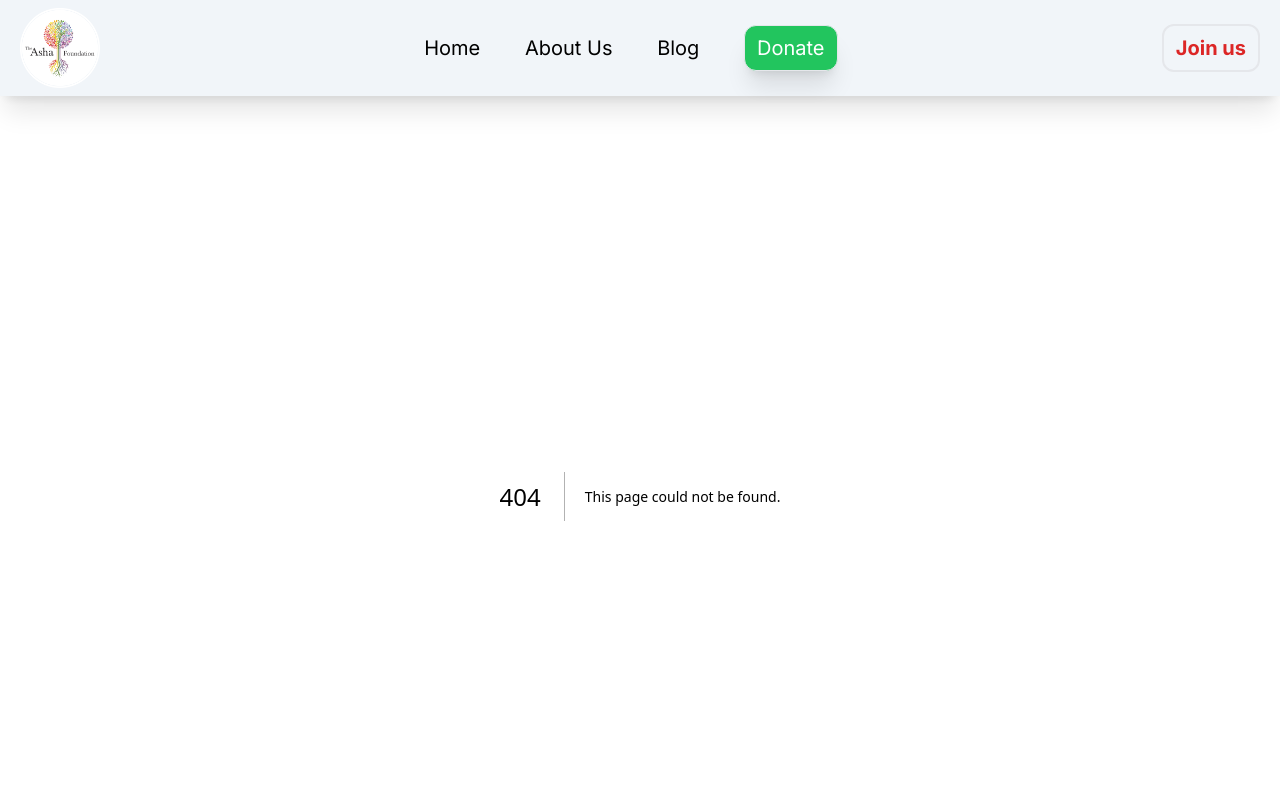
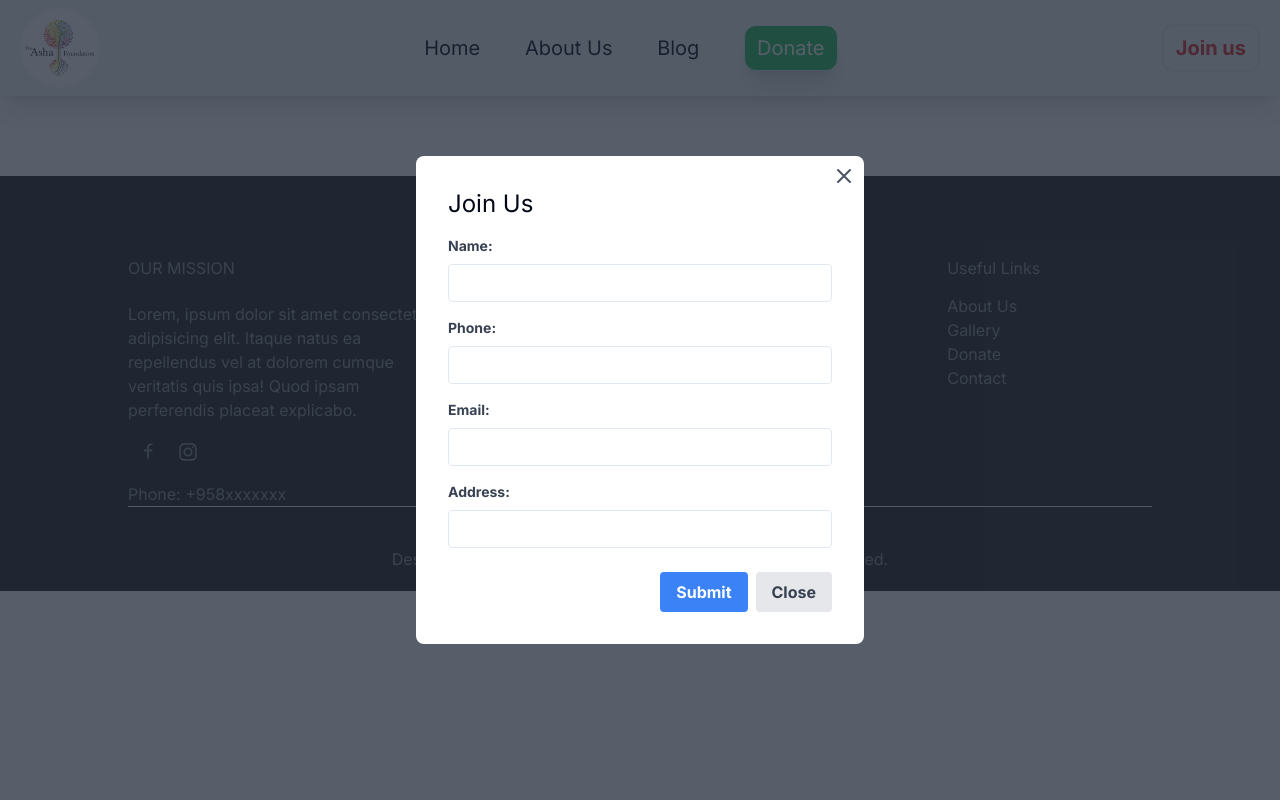
Before and after one commit to anurajkumar23/Asha-foundation, a Next.js app: page /components/joinus in a window 1280 px wide. Before the commit this address had no page. Shown: the top 800 px of the page. Built offline with nearby package versions, Linux system fonts and the light colour scheme.

Commit message:
added join us form

```diff
--- a/src/app/components/Navbar/navbar.tsx
+++ b/src/app/components/Navbar/navbar.tsx
@@ -5,9 +5,20 @@ import Link from 'next/link'
 import { useState } from 'react'
 import { AiOutlineMenu, AiOutlineClose } from 'react-icons/ai'
 import { FaFacebook, FaInstagram, FaTwitter, FaWhatsapp } from 'react-icons/fa'
+import JoinUsForm from '../joinus/page'
+
 
 export default function Navbar() {
   const [menuOpen, setMenuOpen] = useState(false)
+  const [showModal, setShowModal] = useState(false);
+
+  const handleJoinUsClick = () => {
+    setShowModal(true);
+  };
+
+  const handleCloseModal = () => {
+    setShowModal(false);
+  };
 
   const handleNav = () => {
     setMenuOpen(!menuOpen)
@@ -38,7 +49,8 @@ export default function Navbar() {
           </Link>
         </ul>
         <div className='flex items-center gap-x-3 '>
-          <div className=' border-2 rounded-xl px-3 py-2 hover:text-white text-red-600 text-xl font-bold cursor-pointer hover:bg-red-300 hover:border-red-400'>Join us</div>
+          <div className=' border-2 rounded-xl px-3 py-2 hover:text-white text-red-600 text-xl font-bold cursor-pointer hover:bg-red-300 hover:border-red-400' onClick={handleJoinUsClick} >Join us</div>
+          {showModal && <JoinUsForm onClose={handleCloseModal} />}
           <div onClick={handleNav} className='md:hidden cursor-pointer relative'>
             <AiOutlineMenu size={25} className='justify-end' />
           </div>
--- /dev/null
+++ b/src/app/components/joinus/page.tsx
@@ -0,0 +1,122 @@
+"use client"
+
+import { useState } from 'react';
+
+interface JoinUsFormProps {
+  onClose: () => void;
+}
+
+const JoinUsForm: React.FC<JoinUsFormProps> = ({ onClose }) => {
+  const [formData, setFormData] = useState({
+    name: '',
+    phone: '',
+    email: '',
+    address: '',
+  });
+
+  const handleChange = (e: React.ChangeEvent<HTMLInputElement>) => {
+    const { name, value } = e.target;
+    setFormData((prevData) => ({
+      ...prevData,
+      [name]: value,
+    }));
+  };
+
+  const handleSubmit = (e: React.FormEvent) => {
+    e.preventDefault();
+    // Handle form submission here, e.g., send data to server
+    console.log(formData);
+    // Close the form after submission
+    onClose();
+  };
+
+  return (
+    <div className="fixed top-0 left-0 w-full h-full flex items-center justify-center bg-gray-800 bg-opacity-75 z-50">
+      <div className="bg-white rounded-lg p-8 max-w-md w-full relative">
+        <button
+          onClick={onClose}
+          className="absolute top-2 right-2 text-gray-600 hover:text-gray-800 focus:outline-none"
+        >
+          <svg
+            xmlns="http://www.w3.org/2000/svg"
+            className="h-6 w-6"
+            fill="none"
+            viewBox="0 0 24 24"
+            stroke="currentColor"
+          >
+            <path
+              strokeLinecap="round"
+              strokeLinejoin="round"
+              strokeWidth={2}
+              d="M6 18L18 6M6 6l12 12"
+            />
+          </svg>
+        </button>
+        <h2 className="text-2xl mb-4">Join Us</h2>
+        <form onSubmit={handleSubmit}>
+          <div className="mb-4">
+            <label className="block text-gray-700 text-sm font-bold mb-2">Name:</label>
+            <input
+              type="text"
+              name="name"
+              value={formData.name}
+              onChange={handleChange}
+              className="appearance-none border rounded w-full py-2 px-3 text-gray-700 leading-tight focus:outline-none focus:border-blue-600 transition ease-in-out focus:shadow-outline"
+              required
+            />
+          </div>
+          <div className="mb-4">
+            <label className="block text-gray-700 text-sm font-bold mb-2">Phone:</label>
+            <input
+              type="text"
+              name="phone"
+              value={formData.phone}
+              onChange={handleChange}
+              className="appearance-none border rounded w-full py-2 px-3 text-gray-700 leading-tight focus:outline-none focus:border-blue-600 transition ease-in-out focus:shadow-outline"
+              required
+            />
+          </div>
+          <div className="mb-4">
+            <label className="block text-gray-700 text-sm font-bold mb-2">Email:</label>
+            <input
+              type="email"
+              name="email"
+              value={formData.email}
+              onChange={handleChange}
+              className="appearance-none border rounded w-full py-2 px-3 text-gray-700 leading-tight focus:outline-none focus:border-blue-600 transition ease-in-out focus:shadow-outline"
+              required
+            />
+          </div>
+          <div className="mb-6">
+            <label className="block text-gray-700 text-sm font-bold mb-2">Address:</label>
+            <input
+              type="text"
+              name="address"
+              value={formData.address}
+              onChange={handleChange}
+              className="appearance-none border rounded w-full py-2 px-3 text-gray-700 leading-tight focus:outline-none focus:border-blue-600 transition ease-in-out focus:shadow-outline"
+              required
+            />
+          </div>
+          <div className="flex justify-end">
+            <button
+              type="submit"
+              className="bg-blue-500 hover:bg-blue-700 text-white font-bold py-2 px-4 rounded focus:outline-none  focus:shadow-outline mr-2"
+            >
+              Submit
+            </button>
+            <button
+              type="button"
+              onClick={onClose}
+              className="bg-gray-200 hover:bg-gray-300 text-gray-700 font-bold py-2 px-4 rounded focus:outline-none focus:shadow-outline"
+            >
+              Close
+            </button>
+          </div>
+        </form>
+      </div>
+    </div>
+  );
+};
+
+export default JoinUsForm;
--- a/src/app/globals.css
+++ b/src/app/globals.css
@@ -2,30 +2,75 @@
 @tailwind components;
 @tailwind utilities;
 
-:root {
-  --foreground-rgb: 0, 0, 0;
-  --background-start-rgb: 214, 219, 220;
-  --background-end-rgb: 255, 255, 255;
-}
-html {
-  --scroll-behavior: smooth!important;
-  scroll-behavior: smooth!important;
+@layer base {
+  :root {
+    --background: 0 0% 100%;
+    --foreground: 222.2 84% 4.9%;
+
+    --card: 0 0% 100%;
+    --card-foreground: 222.2 84% 4.9%;
+
+    --popover: 0 0% 100%;
+    --popover-foreground: 222.2 84% 4.9%;
+
+    --primary: 222.2 47.4% 11.2%;
+    --primary-foreground: 210 40% 98%;
+
+    --secondary: 210 40% 96.1%;
+    --secondary-foreground: 222.2 47.4% 11.2%;
+
+    --muted: 210 40% 96.1%;
+    --muted-foreground: 215.4 16.3% 46.9%;
+
+    --accent: 210 40% 96.1%;
+    --accent-foreground: 222.2 47.4% 11.2%;
+
+    --destructive: 0 84.2% 60.2%;
+    --destructive-foreground: 210 40% 98%;
+
+    --border: 214.3 31.8% 91.4%;
+    --input: 214.3 31.8% 91.4%;
+    --ring: 222.2 84% 4.9%;
+
+    --radius: 0.5rem;
   }
 
-body {
+  .dark {
+    --background: 222.2 84% 4.9%;
+    --foreground: 210 40% 98%;
 
-}
-::-webkit-scrollbar {
-  width: 10px;
-  background:#0B111F  ;
+    --card: 222.2 84% 4.9%;
+    --card-foreground: 210 40% 98%;
+
+    --popover: 222.2 84% 4.9%;
+    --popover-foreground: 210 40% 98%;
+
+    --primary: 210 40% 98%;
+    --primary-foreground: 222.2 47.4% 11.2%;
+
+    --secondary: 217.2 32.6% 17.5%;
+    --secondary-foreground: 210 40% 98%;
+
+    --muted: 217.2 32.6% 17.5%;
+    --muted-foreground: 215 20.2% 65.1%;
+
+    --accent: 217.2 32.6% 17.5%;
+    --accent-foreground: 210 40% 98%;
+
+    --destructive: 0 62.8% 30.6%;
+    --destructive-foreground: 210 40% 98%;
+
+    --border: 217.2 32.6% 17.5%;
+    --input: 217.2 32.6% 17.5%;
+    --ring: 212.7 26.8% 83.9%;
+  }
 }
 
-::-webkit-scrollbar-thumb {
-  background-color: #888;
-  border-radius: 5px;
+@layer base {
+  * {
+    @apply border-border;
+  }
+  body {
+    @apply bg-background text-foreground;
+  }
 }
-
-
-::-webkit-scrollbar-thumb:hover {
-  background-color: #555;
-}
--- a/src/app/layout.tsx
+++ b/src/app/layout.tsx
@@ -3,6 +3,7 @@ import { Inter } from "next/font/google";
 import "./globals.css";
 import Navbar from "./components/Navbar/navbar";
 import Footer from "./components/Footer/footer";
+import JoinUsPage from "./components/joinus/page";
 
 const inter = Inter({ subsets: ["latin"] });
 
@@ -24,7 +25,17 @@ export default function RootLayout({
         {children}
         </div>
         <Footer />
+        {/* <JoinUsPageOverlay /> */}
       </body>
     </html>
   );
 }
+
+
+function JoinUsPageOverlay() {
+  return (
+    <div className="z-10">
+      <JoinUsPage />
+    </div>
+  );
+}
--- a/src/app/page.tsx
+++ b/src/app/page.tsx
@@ -9,6 +9,7 @@ import getBillboard from "@/action/get-billboard";
 import getCampaign from "@/action/get-campaign";
 import getBlog from "@/action/get-blog";
 import getGallery from "@/action/get-gallery";
+import JoinUsPage from "./components/joinus/page";
 
 export default async function Home () {
 
--- /dev/null
+++ b/src/lib/utils.ts
@@ -0,0 +1,6 @@
+import { type ClassValue, clsx } from "clsx"
+import { twMerge } from "tailwind-merge"
+
+export function cn(...inputs: ClassValue[]) {
+  return twMerge(clsx(inputs))
+}
--- a/tailwind.config.ts
+++ b/tailwind.config.ts
@@ -1,20 +1,80 @@
-import type { Config } from "tailwindcss";
+import type { Config } from "tailwindcss"
 
-const config: Config = {
+const config = {
+  darkMode: ["class"],
   content: [
-    "./src/pages/**/*.{js,ts,jsx,tsx,mdx}",
-    "./src/components/**/*.{js,ts,jsx,tsx,mdx}",
-    "./src/app/**/*.{js,ts,jsx,tsx,mdx}",
-  ],
+    './pages/**/*.{ts,tsx}',
+    './components/**/*.{ts,tsx}',
+    './app/**/*.{ts,tsx}',
+    './src/**/*.{ts,tsx}',
+	],
+  prefix: "",
   theme: {
+    container: {
+      center: true,
+      padding: "2rem",
+      screens: {
+        "2xl": "1400px",
+      },
+    },
     extend: {
-      backgroundImage: {
-        "gradient-radial": "radial-gradient(var(--tw-gradient-stops))",
-        "gradient-conic":
-          "conic-gradient(from 180deg at 50% 50%, var(--tw-gradient-stops))",
+      colors: {
+        border: "hsl(var(--border))",
+        input: "hsl(var(--input))",
+        ring: "hsl(var(--ring))",
+        background: "hsl(var(--background))",
+        foreground: "hsl(var(--foreground))",
+        primary: {
+          DEFAULT: "hsl(var(--primary))",
+          foreground: "hsl(var(--primary-foreground))",
+        },
+        secondary: {
+          DEFAULT: "hsl(var(--secondary))",
+          foreground: "hsl(var(--secondary-foreground))",
+        },
+        destructive: {
+          DEFAULT: "hsl(var(--destructive))",
+          foreground: "hsl(var(--destructive-foreground))",
+        },
+        muted: {
+          DEFAULT: "hsl(var(--muted))",
+          foreground: "hsl(var(--muted-foreground))",
+        },
+        accent: {
+          DEFAULT: "hsl(var(--accent))",
+          foreground: "hsl(var(--accent-foreground))",
+        },
+        popover: {
+          DEFAULT: "hsl(var(--popover))",
+          foreground: "hsl(var(--popover-foreground))",
+        },
+        card: {
+          DEFAULT: "hsl(var(--card))",
+          foreground: "hsl(var(--card-foreground))",
+        },
+      },
+      borderRadius: {
+        lg: "var(--radius)",
+        md: "calc(var(--radius) - 2px)",
+        sm: "calc(var(--radius) - 4px)",
+      },
+      keyframes: {
+        "accordion-down": {
+          from: { height: "0" },
+          to: { height: "var(--radix-accordion-content-height)" },
+        },
+        "accordion-up": {
+          from: { height: "var(--radix-accordion-content-height)" },
+          to: { height: "0" },
+        },
+      },
+      animation: {
+        "accordion-down": "accordion-down 0.2s ease-out",
+        "accordion-up": "accordion-up 0.2s ease-out",
       },
     },
   },
-  plugins: [],
-};
-export default config;
+  plugins: [require("tailwindcss-animate")],
+} satisfies Config
+
+export default config
```
Also changed, not shown: package.json (+9 -1 lines), components.json (added), 1 other file (tests, documents, lock files or other folders).
